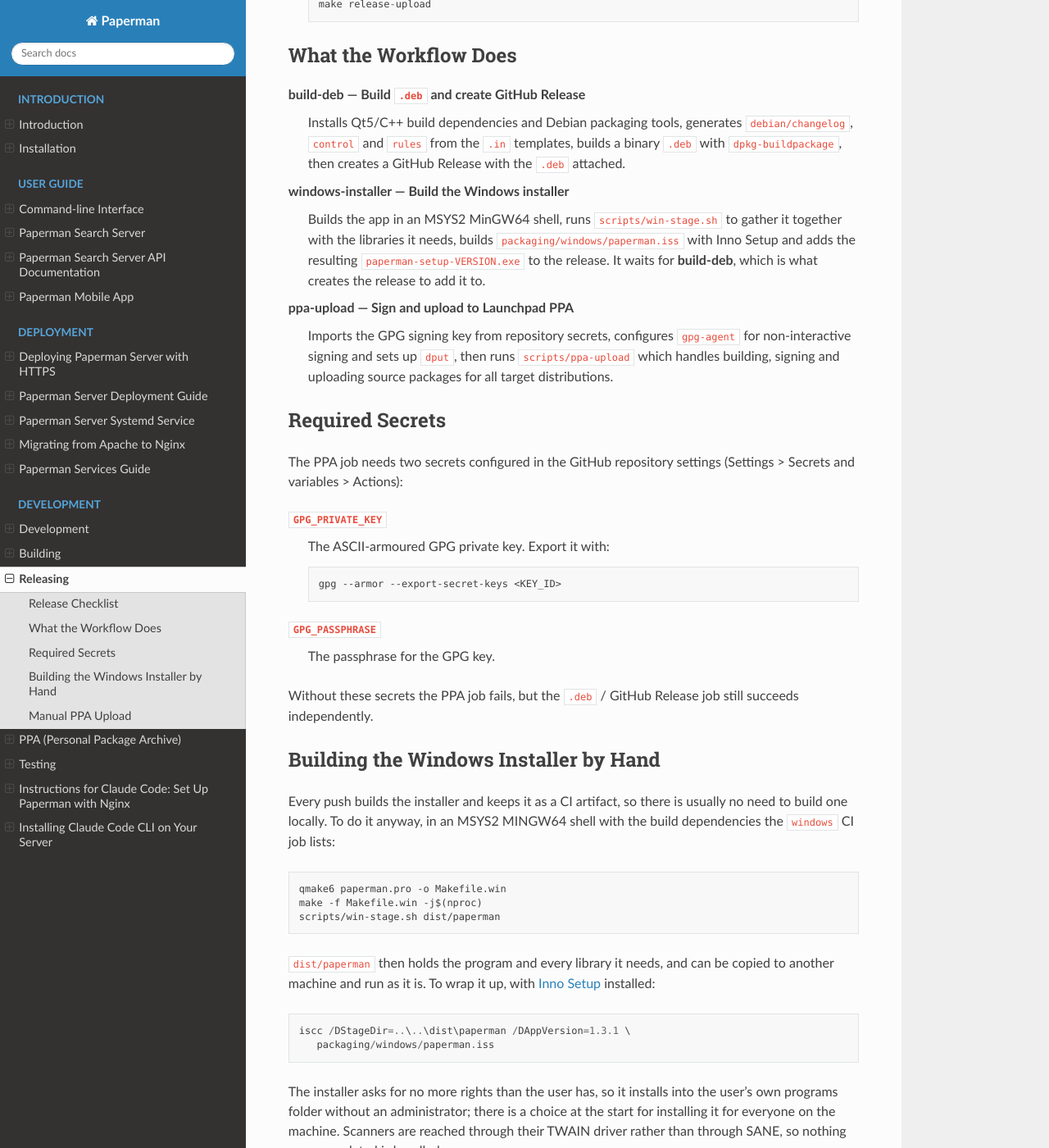
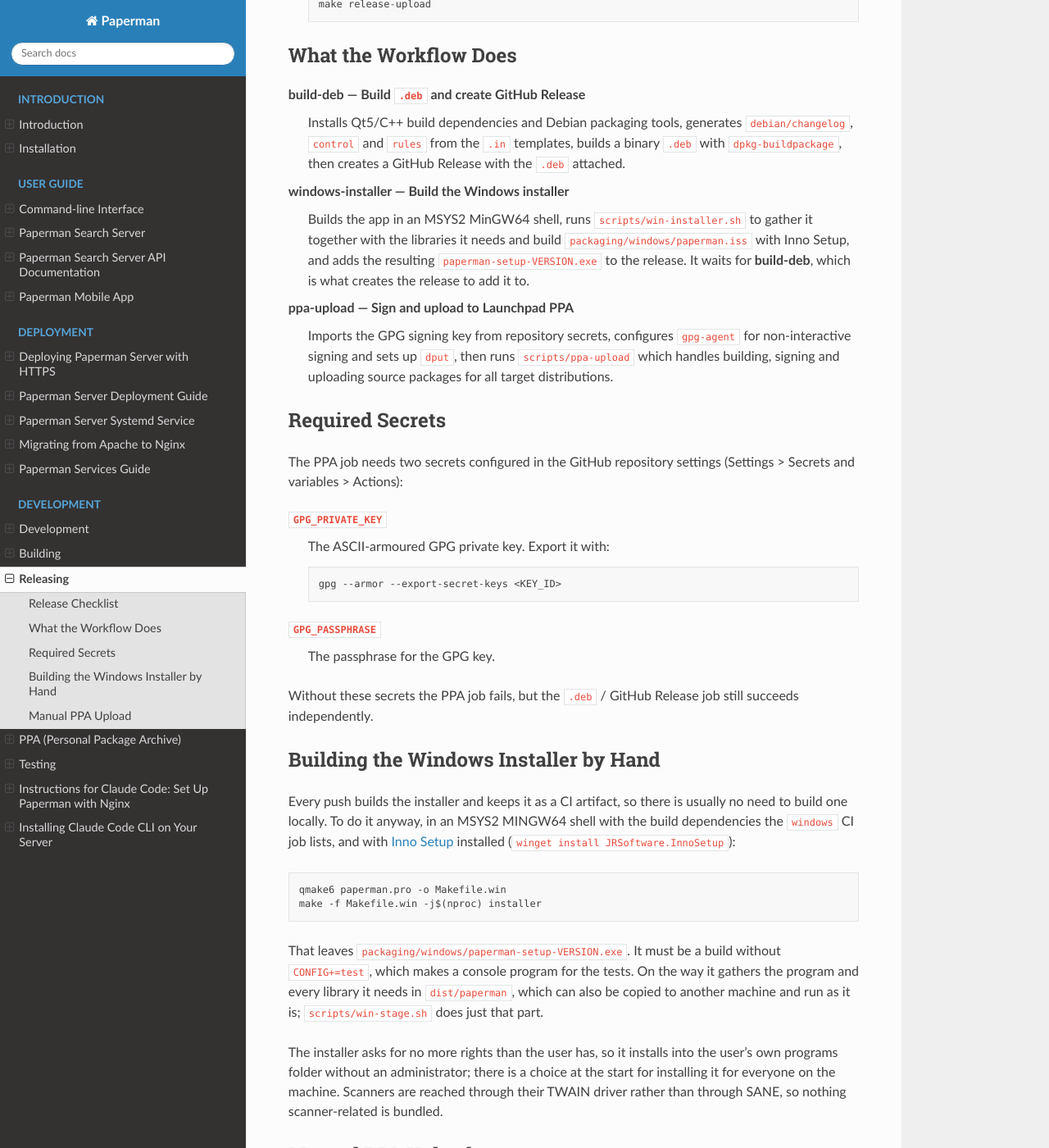
Before and after one commit to sjg20/paperman, a Sphinx documentation site: the page built from doc/releasing.rst, in a window 1280 px wide and 1400 px high, scrolled down 865 px. Shown: the whole window at 82% size. Built offline with Sphinx 7.4.7 and the Read the Docs theme 3.1.0, drawn with Linux system fonts in a browser that asks for light colours.

Commit message:
build: Add a make target for the Windows installer
The Windows installer can only be built by following the CI workflow by
hand: stage the program, work out the version, find Inno Setup and pass
it the right paths. The two workflows each spell those steps out.

Add scripts/win-installer.sh to do them, and a 'make installer' target
which builds paperman and then runs it. It finds Inno Setup where
winget or choco put it, and refuses a test build, which is a console
program. Use it in both workflows.

Co-developed-by: Claude Opus 5.5 (1M context) <noreply@anthropic.com>
Claude-Session: https://claude.ai/code/session_01BxfLL7T8McSpFMMxYekitE

```diff
--- a/doc/releasing.rst
+++ b/doc/releasing.rst
@@ -49,9 +49,10 @@ What the Workflow Does
    Release with the ``.deb`` attached.
 
 **windows-installer** — Build the Windows installer
-   Builds the app in an MSYS2 MinGW64 shell, runs ``scripts/win-stage.sh``
-   to gather it together with the libraries it needs, builds
-   ``packaging/windows/paperman.iss`` with Inno Setup and adds the
+   Builds the app in an MSYS2 MinGW64 shell, runs
+   ``scripts/win-installer.sh`` to gather it together with the libraries
+   it needs and build ``packaging/windows/paperman.iss`` with Inno Setup,
+   and adds the
    resulting ``paperman-setup-VERSION.exe`` to the release.  It waits for
    **build-deb**, which is what creates the release to add it to.
 
@@ -85,18 +86,18 @@ Building the Windows Installer by Hand
 
 Every push builds the installer and keeps it as a CI artifact, so there is
 usually no need to build one locally.  To do it anyway, in an MSYS2
-MINGW64 shell with the build dependencies the ``windows`` CI job lists::
+MINGW64 shell with the build dependencies the ``windows`` CI job lists,
+and with `Inno Setup <https://jrsoftware.org/isinfo.php>`_ installed
+(``winget install JRSoftware.InnoSetup``)::
 
    qmake6 paperman.pro -o Makefile.win
-   make -f Makefile.win -j$(nproc)
-   scripts/win-stage.sh dist/paperman
+   make -f Makefile.win -j$(nproc) installer
 
-``dist/paperman`` then holds the program and every library it needs, and
-can be copied to another machine and run as it is.  To wrap it up, with
-`Inno Setup <https://jrsoftware.org/isinfo.php>`_ installed::
-
-   iscc /DStageDir=..\..\dist\paperman /DAppVersion=1.3.1 \
-      packaging/windows/paperman.iss
+That leaves ``packaging/windows/paperman-setup-VERSION.exe``.  It must be
+a build without ``CONFIG+=test``, which makes a console program for the
+tests.  On the way it gathers the program and every library it needs in
+``dist/paperman``, which can also be copied to another machine and run as
+it is; ``scripts/win-stage.sh`` does just that part.
 
 The installer asks for no more rights than the user has, so it installs
 into the user's own programs folder without an administrator; there is a
```
Also changed, not shown: 5 other files.
